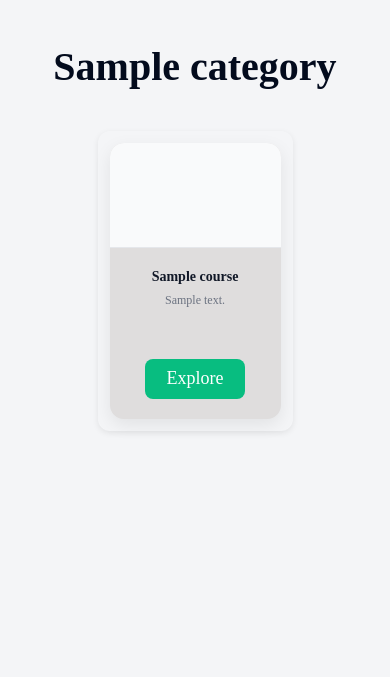
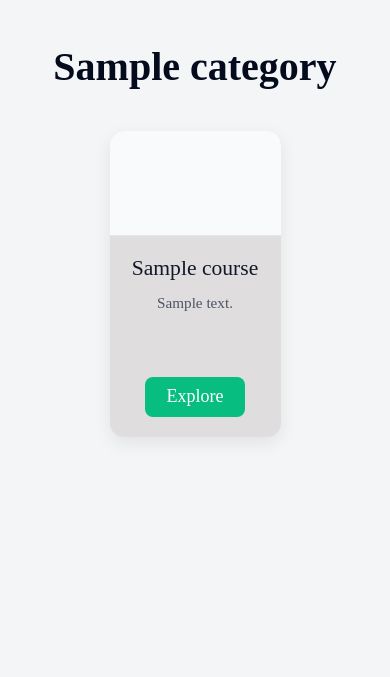
Before and after one commit to Mokshilxhah/Begin2Code, a Flask app: template templates/courses.html in a window 390 px wide. Shown: the part 61-738 px from the top of the page. Run offline with Flask 3, Linux system fonts and the light colour scheme; the template is opened without the code that fills it: most values are stand-ins (such as "Sample title", 1, 10 or a date in 2020); parts of the project's set-up code (start-up, migrations or seed data) failed here and were passed over; some libraries are stand-ins or nearby versions.

Commit message:
Update course.css

```diff
--- a/static/css/course.css
+++ b/static/css/course.css
@@ -440,46 +440,3 @@ body {
             }
 
         }
-
-@media (max-width: 576px) {
-    .course-grid {
-        display: grid;
-        grid-template-columns: repeat(2, 1fr);
-        gap: 12px;
-        padding: 10px;
-    }
-
-    .course-card {
-        padding: 12px;
-        border-radius: 12px;
-        box-shadow: 0 2px 6px rgba(0,0,0,0.08);
-    }
-
-    .course-card h3,
-    .course-card h4 {
-        font-size: 14px;
-        font-weight: 600;
-        margin-bottom: 6px;
-        line-height: 1.3;
-    }
-
-    .course-card p {
-        font-size: 12px;
-        line-height: 1.4;
-        margin-bottom: 10px;
-        color: #6b7280;
-    }
-
-    .course-card i {
-        font-size: 14px;
-    }
-
-    .course-card .buy-btn,
-    .course-card .course-buy-btn {
-        width: 100%;
-        padding: 8px 0;
-        font-size: 13px;
-        border-radius: 8px;
-    }
-
-}
```
